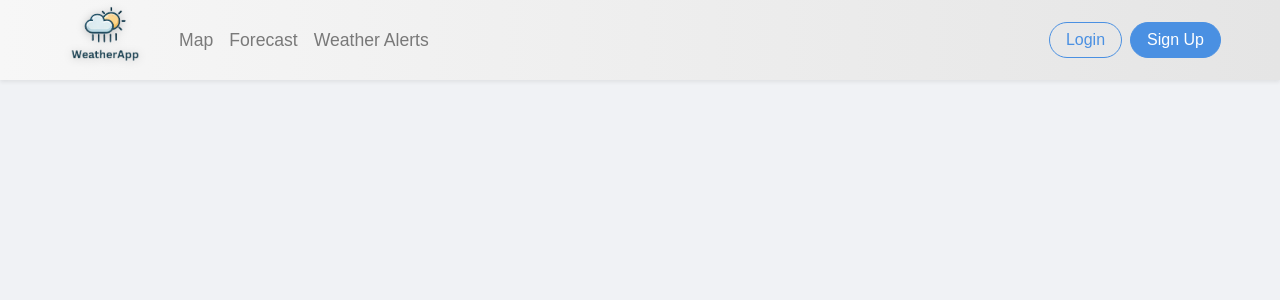
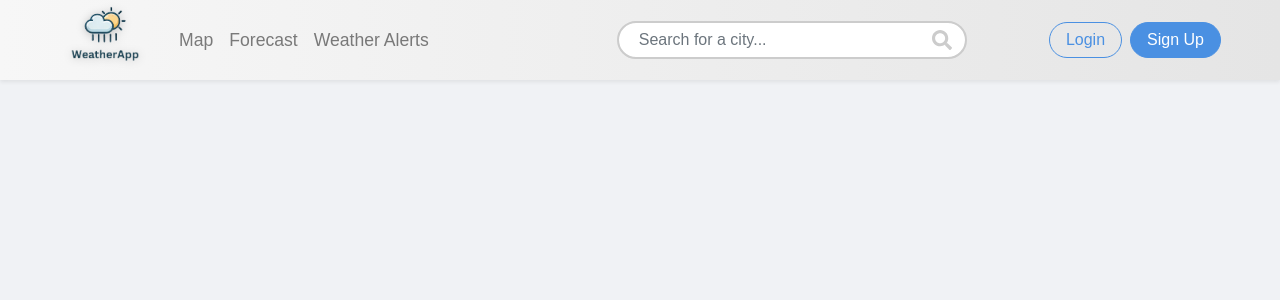
Before and after one commit to teabogatinoska/react-weather-app, a React (Create React App) app: page / in a window 1280 px wide. Shown: the top 300 px of the page. Built offline with nearby package versions, Linux system fonts and the light colour scheme.

Commit message:
Add search bar for locations

```diff
--- a/src/App.css
+++ b/src/App.css
@@ -105,3 +105,67 @@ label {
 .headerList li {
   padding: 4px;
 }
+
+/* Searchbar*/
+.search-bar-container {
+  position: relative;
+  width: 350px;
+  margin-left: 180px;
+}
+
+.search-input {
+  border-radius: 20px;
+  padding: 10px 40px 10px 20px;
+  width: 100%;
+  border: 2px solid #ccc;
+  transition: all 0.3s ease;
+}
+
+.search-input:focus {
+  border-color: #007bff;
+  box-shadow: 0 0 5px rgba(0, 123, 255, 0.5);
+  outline: none;
+}
+
+.search-icon {
+  position: absolute;
+  top: 50%;
+  right: 15px;
+  transform: translateY(-50%);
+  color: #ccc;
+  font-size: 20px;
+  pointer-events: none;
+}
+
+.dropdown-menu {
+  position: absolute;
+  top: 100%;
+  left: 0;
+  right: 0;
+  z-index: 1000;
+  display: block;
+  padding: 0;
+  margin: 0;
+  list-style: none;
+  background-color: white;
+  border: 1px solid #ccc;
+  border-radius: 0 0 10px 10px;
+  box-shadow: 0px 4px 6px rgba(0, 0, 0, 0.1);
+  max-height: 200px;
+  overflow-y: auto;
+}
+
+.dropdown-item {
+  padding: 10px;
+  cursor: pointer;
+  border-bottom: 1px solid #f1f1f1;
+  transition: background-color 0.2s;
+}
+
+.dropdown-item:hover {
+  background-color: #f0f0f0;
+}
+
+.dropdown-item:last-child {
+  border-bottom: none;
+}
--- a/src/App.js
+++ b/src/App.js
@@ -14,7 +14,7 @@ import BoardUser from "./components/authentication/BoardUser";
 import eventBus from "./common/EventBus";
 import Map from "./components/map/Map";
 import WeatherDashboard from "./components/weather/WeatherDashboard";
-import WeatherAlerts from "./components/aletrs/WeatherAlerts";
+import WeatherAlerts from "./components/alerts/WeatherAlerts";
 
 const App = () => {
   const [currentUser, setCurrentUser] = useState(undefined);
--- a/src/components/aletrs/WeatherAlerts.js
+++ b/src/components/alerts/WeatherAlerts.js
@@ -12,7 +12,7 @@ const WeatherAlerts = ({ currentUser }) => {
       setAlertsData(response.data.locationAlerts);
       setLoading(false);
     } catch (error) {
-      setError("Failed to load weather alerts.");
+      setError("No weather alerts found.");
       setLoading(false);
     }
   };
--- a/src/components/header/NavBar.js
+++ b/src/components/header/NavBar.js
@@ -1,8 +1,110 @@
-import React from "react";
-import { Link } from "react-router-dom";
+import React, { useState, useRef, useEffect } from "react";
+import axios from "axios";
+import { Link, useNavigate } from "react-router-dom";
 import logo from "../../logo.png";
+import { FaSearch } from "react-icons/fa";
 
 const Navbar = ({ currentUser, logOut }) => {
+  const [searchQuery, setSearchQuery] = useState("");
+  const [searchResults, setSearchResults] = useState([]);
+  const [isDropdownVisible, setIsDropdownVisible] = useState(false);
+  const [selectedLocation, setSelectedLocation] = useState(null);
+  const searchContainerRef = useRef(null);
+  const navigate = useNavigate();
+
+  const handleSearchChange = async (e) => {
+    const query = e.target.value;
+    setSearchQuery(query);
+
+    if (query.length > 2) {
+      const source = axios.CancelToken.source();
+      try {
+        const response = await axios.get(
+          `http://localhost:8080/api/location/search?query=${encodeURIComponent(
+            query
+          )}`,
+          { cancelToken: source.token }
+        );
+        setSearchResults(response.data);
+        setIsDropdownVisible(true);
+      } catch (error) {
+        if (axios.isCancel(error)) {
+          console.log("Request canceled", error.message);
+        } else {
+          console.error("Error fetching search results:", error);
+          setSearchResults([]);
+          setIsDropdownVisible(false);
+        }
+      }
+      return () => {
+        source.cancel("Operation canceled by the user.");
+      };
+    } else {
+      setSearchResults([]);
+      setIsDropdownVisible(false);
+    }
+  };
+
+  const handleClickOutside = (e) => {
+    if (
+      searchContainerRef.current &&
+      !searchContainerRef.current.contains(e.target)
+    ) {
+      setIsDropdownVisible(false);
+    }
+  };
+
+  useEffect(() => {
+    document.addEventListener("mousedown", handleClickOutside);
+    return () => {
+      document.removeEventListener("mousedown", handleClickOutside);
+    };
+  }, []);
+
+  const handleSelectResult = (result) => {
+    console.log("Result: ", result);
+    setSearchQuery(result.name + ", " + result.country);
+    setSelectedLocation(result);
+    setIsDropdownVisible(false);
+    confirmLocation(result);
+  };
+
+  const confirmLocation = async (result) => {
+    if (!currentUser) {
+      alert("User not found. Please log in.");
+      return;
+    }
+
+    try {
+      const requestData = {
+        userId: currentUser.id,
+        username: currentUser.username,
+        latitude: result.latitude,
+        longitude: result.longitude,
+      };
+
+      const response = await axios.post(
+        "http://localhost:8080/api/weather/request",
+        requestData
+      );
+      navigate("/weather", { state: { location: response.data } });
+    } catch (error) {
+      console.error("Error confirming location:", error);
+      alert("An error occurred while confirming the location.");
+    }
+  };
+
+  const handleLogout = () => {
+    logOut();
+    navigate("/login");
+  };
+
+  useEffect(() => {
+    if (searchQuery === "") {
+      setIsDropdownVisible(false);
+    }
+  }, [searchQuery]);
+
   return (
     <nav className="navbar navbar-expand-lg navbar-light bg-white shadow-sm">
       <div className="container">
@@ -44,6 +146,32 @@ const Navbar = ({ currentUser, logOut }) => {
               </Link>
             </li>
           </ul>
+          <div className="search-bar-container" ref={searchContainerRef}>
+      <input
+        type="text"
+        className="form-control search-input"
+        placeholder="Search for a city..."
+        value={searchQuery}
+        onChange={handleSearchChange}
+        onFocus={() => setIsDropdownVisible(true)}
+      />
+
+      <FaSearch className="search-icon" />
+
+      {isDropdownVisible && searchResults.length > 0 && (
+        <ul className="dropdown-menu show">
+          {searchResults.map((result, index) => (
+            <li
+              key={index}
+              className="dropdown-item"
+              onClick={() => handleSelectResult(result)}
+            >
+              {result.name}, {result.country}, {result.area}
+            </li>
+          ))}
+        </ul>
+      )}
+    </div>
 
           {currentUser ? (
             <ul className="navbar-nav ms-auto">
@@ -57,7 +185,7 @@ const Navbar = ({ currentUser, logOut }) => {
               <li className="nav-item">
                 <button
                   className="btn btn-outline-secondary ms-2"
-                  onClick={logOut}
+                  onClick={handleLogout}
                 >
                   LogOut
                 </button>
--- a/src/components/map/Map.js
+++ b/src/components/map/Map.js
@@ -22,7 +22,6 @@ const Map = ({ currentUser }) => {
   const { isLoaded, loadError } = useLoadScript({
     googleMapsApiKey: process.env.REACT_APP_GOOGLE_MAPS_API_KEY,
   });
-  console.log("User: ", currentUser);
   const [currentPosition, setCurrentPosition] = useState(null);
   const mapRef = useRef();
   const navigate = useNavigate();
--- a/src/components/weather/CurrentConditions.js
+++ b/src/components/weather/CurrentConditions.js
@@ -1,11 +1,22 @@
 import React, { useEffect, useState, useMemo } from "react";
-import { FaWind, FaCloudRain, FaTint, FaQuestion, FaCloudSunRain } from "react-icons/fa";
 import axios from "axios";
 import "./Weather.css";
 import { weatherConditions } from "../data/WeatherConditions";
-import { FaSun, FaMoon, FaCloudSun, FaCloud, FaSmog, FaCloudShowersHeavy, FaBolt, FaSnowflake } from "react-icons/fa";
-import { FaCloudBolt } from "react-icons/fa6";
-
+import {
+  FaSun,
+  FaMoon,
+  FaCloudSun,
+  FaCloud,
+  FaSmog,
+  FaCloudShowersHeavy,
+  FaBolt,
+  FaSnowflake,
+  FaWind,
+  FaCloudRain,
+  FaTint,
+  FaQuestion,
+  FaCloudSunRain
+} from "react-icons/fa";
 
 const CurrentConditions = ({ location, currentUser }) => {
   const [currentConditions, setCurrentConditions] = useState({
@@ -26,10 +37,8 @@ const CurrentConditions = ({ location, currentUser }) => {
     console.log("Item: ", description);
     const condition = weatherConditions.find(
       (item) =>
-
         item.day.trim().toLowerCase() === description.trim().toLowerCase() ||
         item.night.trim().toLowerCase() === description.trim().toLowerCase()
-
     );
 
     if (!condition) return <FaQuestion />;
@@ -38,9 +47,9 @@ const CurrentConditions = ({ location, currentUser }) => {
       case "fas fa-sun":
         return <FaSun style={{ color: "orange" }} />;
       case "fas fa-moon":
-        return <FaMoon style={{ color: "yellow" }} />;
+        return <FaMoon style={{ color: "gray" }} />;
       case "fas fa-cloud-sun":
-        return <FaCloudSun style={{ color: "lightgray" }} />;
+        return <FaCloudSun style={{ color: "lightblue" }} />;
       case "fas fa-cloud":
         return <FaCloud style={{ color: "gray" }} />;
       case "fas fa-smog":
@@ -58,14 +67,15 @@ const CurrentConditions = ({ location, currentUser }) => {
       case "fas fa-cloud-sun-rain":
         return <FaCloudSunRain style={{ color: "lightblue" }} />;
       case "fas fa-thunder":
-        return <FaCloudBolt  style={{ color: "lightgrey" }} />
+        return <FaBolt style={{ color: "yellow" }} />;
+      case "fas fa-cloud-rain":
+        return <FaCloudRain style={{ color: "lightgrey" }} />;
+      case "fas fa-rain-bolt":
+        return <FaBolt style={{ color: "yellow" }} />;
       default:
         return <FaQuestion style={{ color: "gray" }} />;
     }
-
-
   };
-
 
   const fetchWeatherData = async (retryCount = 3) => {
     setLoading(true);
@@ -155,7 +165,9 @@ const CurrentConditions = ({ location, currentUser }) => {
 
       <div className="temp-icon-container">
         <div className="temp">{currentConditions.temperature}°</div>
-        <div className="icon">{getWeatherIcon(currentConditions.description)}</div>
+        <div className="icon">
+          {getWeatherIcon(currentConditions.description)}
+        </div>
 
         <div className="description">{currentConditions.description}</div>
       </div>
--- a/src/components/weather/HourlyForecastModal.js
+++ b/src/components/weather/HourlyForecastModal.js
@@ -1,8 +1,20 @@
 import React from 'react';
 import './Weather.css';
 import { weatherConditions } from "../data/WeatherConditions";
-import { FaSun, FaMoon, FaCloudSun, FaCloud,FaCloudSunRain, FaSmog, FaCloudShowersHeavy, FaBolt, FaSnowflake, FaQuestion} from "react-icons/fa";
-
+import {
+  FaSun,
+  FaMoon,
+  FaCloudSun,
+  FaCloud,
+  FaSmog,
+  FaCloudShowersHeavy,
+  FaBolt,
+  FaSnowflake,
+  FaCloudRain,
+  FaTint,
+  FaQuestion,
+  FaCloudSunRain
+} from "react-icons/fa";
 
 
 const HourlyForecastModal = ({ isOpen, onClose, hourlyData, day, descriptions, airQualityData }) => {
@@ -43,9 +55,9 @@ const HourlyForecastModal = ({ isOpen, onClose, hourlyData, day, descriptions, a
       case "fas fa-sun":
         return <FaSun style={{ color: "orange" }} />;
       case "fas fa-moon":
-        return <FaMoon style={{ color: "yellow" }} />;
+        return <FaMoon style={{ color: "gray" }} />;
       case "fas fa-cloud-sun":
-        return <FaCloudSun style={{ color: "lightgray" }} />;
+        return <FaCloudSun style={{ color: "lightblue" }} />;
       case "fas fa-cloud":
         return <FaCloud style={{ color: "gray" }} />;
       case "fas fa-smog":
@@ -62,10 +74,15 @@ const HourlyForecastModal = ({ isOpen, onClose, hourlyData, day, descriptions, a
         return <FaBolt style={{ color: "yellow" }} />;
       case "fas fa-cloud-sun-rain":
         return <FaCloudSunRain style={{ color: "lightblue" }} />;
+      case "fas fa-thunder":
+        return <FaBolt style={{ color: "yellow" }} />;
+      case "fas fa-cloud-rain":
+        return <FaCloudRain style={{ color: "lightgrey" }} />;
+      case "fas fa-rain-bolt":
+        return <FaBolt style={{ color: "yellow" }} />;
       default:
         return <FaQuestion style={{ color: "gray" }} />;
     }
-
   };
 
 
--- a/src/components/weather/Weather.css
+++ b/src/components/weather/Weather.css
@@ -142,6 +142,7 @@ body {
 .current-conditions .icon {
   font-size: 3.5rem;
   margin-right: 10px;
+  margin-bottom: 10px;
 }
 
 .current-conditions .temp {
```
